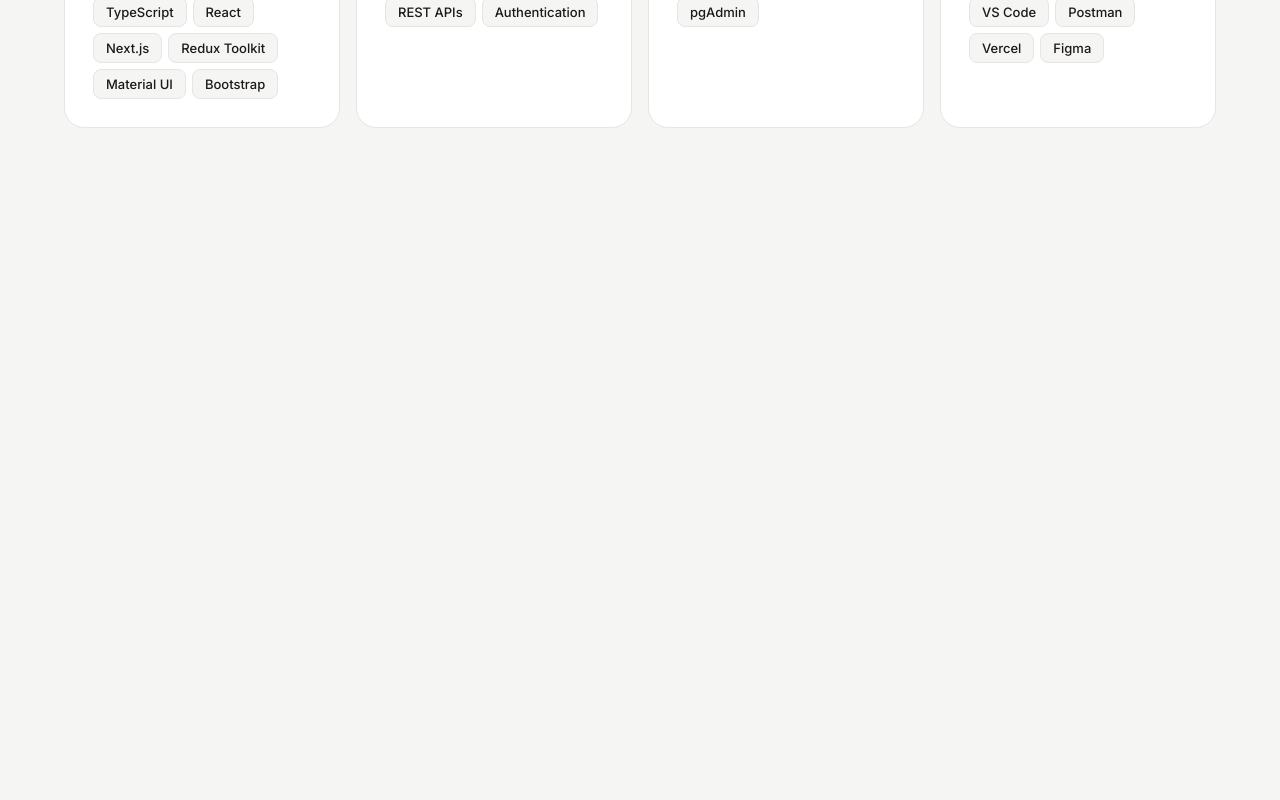
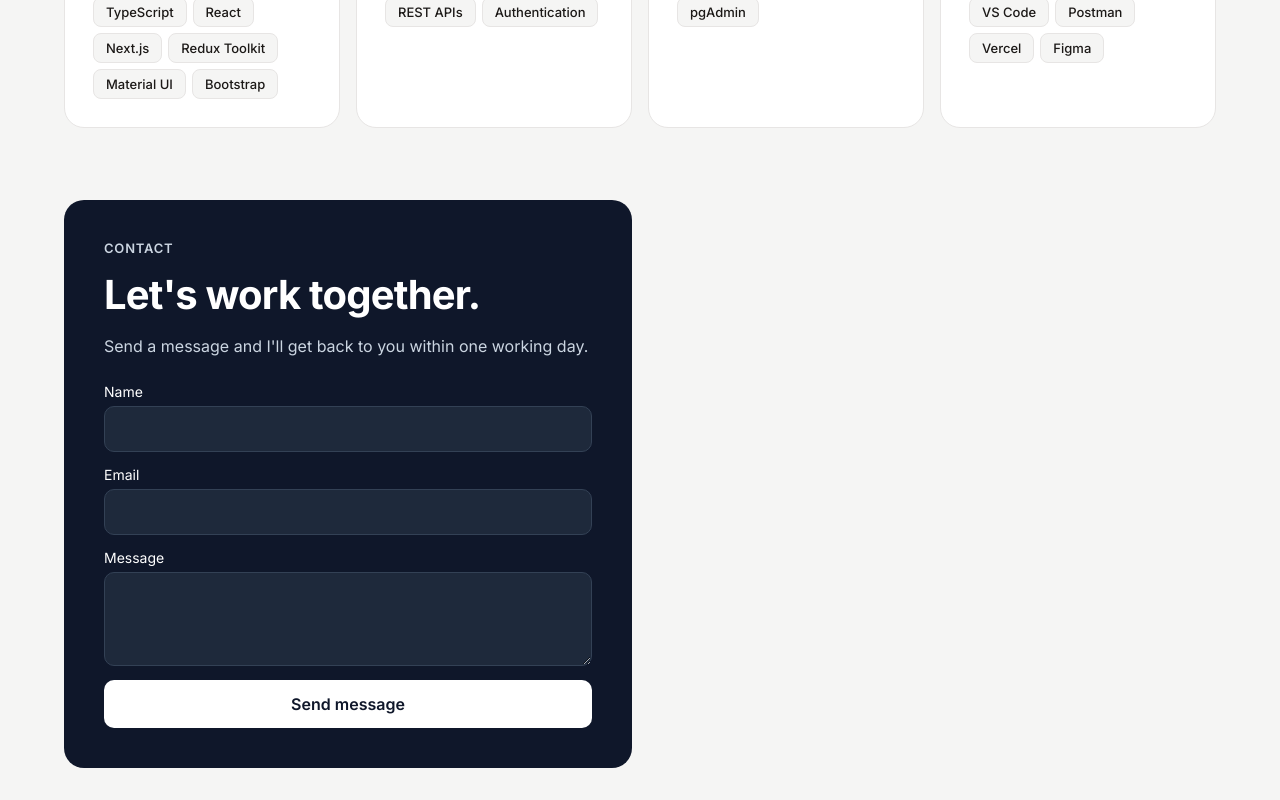
Before and after one commit to shijinanithin/portfolio, a Next.js app: page / in a window 1280 px wide. Shown: the part 2591-3391 px from the top of the page. Before the commit the page ends 2751 px from the top, so only its background shows below. Built offline with nearby package versions, Linux system fonts and the light colour scheme.

Commit message:
Add working contact form

```diff
--- /dev/null
+++ b/app/components/Contact.module.css
@@ -0,0 +1,115 @@
+.section {
+    margin-top: 72px;
+    display: grid;
+    grid-template-columns: repeat(2, 1fr);
+    gap: 16px;
+}
+
+.formCard {
+    background: var(--heading);
+    color: #fff;
+    border-radius: 20px;
+    padding: 40px;
+    display: flex;
+    flex-direction: column;
+    gap: 16px;
+}
+
+.eyebrow {
+    margin: 0;
+    font-size: 13px;
+    font-weight: 600;
+    letter-spacing: 0.06em;
+    text-transform: uppercase;
+    color: var(--text-on-dark);
+}
+
+.title {
+    margin: 0;
+    font-size: clamp(30px, 3.5vw, 40px);
+    line-height: 1.15;
+    font-weight: 700;
+    letter-spacing: -0.02em;
+}
+
+.intro {
+    margin: 0;
+    font-size: 16px;
+    line-height: 1.6;
+    color: var(--text-on-dark);
+}
+
+.form {
+    display: flex;
+    flex-direction: column;
+    gap: 14px;
+    margin-top: 8px;
+}
+
+.label {
+    display: flex;
+    flex-direction: column;
+    gap: 6px;
+    font-size: 14px;
+}
+
+.input,
+.textarea {
+    border: 1px solid var(--border-on-dark);
+    background: var(--input-on-dark);
+    color: #fff;
+    border-radius: 10px;
+    font: inherit;
+}
+
+.input {
+    min-height: 46px;
+    padding: 0 14px;
+}
+
+.textarea {
+    padding: 12px 14px;
+    resize: vertical;
+}
+
+.input:focus,
+.textarea:focus {
+    outline: 2px solid var(--text-on-dark);
+    outline-offset: 1px;
+}
+
+.button {
+    min-height: 48px;
+    border: none;
+    border-radius: 10px;
+    background: #fff;
+    color: var(--heading);
+    font: inherit;
+    font-weight: 600;
+    cursor: pointer;
+}
+
+.button:disabled {
+    opacity: 0.6;
+    cursor: wait;
+}
+
+.success {
+    margin: 0;
+    color: var(--success-on-dark);
+}
+
+.error {
+    margin: 0;
+    color: var(--error-on-dark);
+}
+
+.hidden {
+    display: none;
+}
+
+@media (max-width: 900px) {
+    .section {
+        grid-template-columns: 1fr;
+    }
+}
--- /dev/null
+++ b/app/components/Contact.tsx
@@ -0,0 +1,103 @@
+"use client";
+
+import { useState, type FormEvent } from "react";
+import styles from "./Contact.module.css";
+
+type Status = "idle" | "sending" | "success" | "error";
+
+export default function Contact() {
+  const [status, setStatus] = useState<Status>("idle");
+
+  async function handleSubmit(event: FormEvent<HTMLFormElement>) {
+    event.preventDefault();
+    setStatus("sending");
+
+    const form = event.currentTarget;
+    const formData = new FormData(form);
+    formData.append("access_key", process.env.NEXT_PUBLIC_WEB3FORMS_KEY ?? "");
+    formData.append("subject", "New message from your portfolio");
+
+    try {
+      const response = await fetch("https://api.web3forms.com/submit", {
+        method: "POST",
+        body: formData,
+      });
+      const result = await response.json();
+
+      if (result.success) {
+        setStatus("success");
+        form.reset();
+      } else {
+        setStatus("error");
+      }
+    } catch {
+      setStatus("error");
+    }
+  }
+
+  return (
+    <section id="contact" className={styles.section}>
+      <div className={styles.formCard}>
+        <p className={styles.eyebrow}>Contact</p>
+        <h2 className={styles.title}>Let&apos;s work together.</h2>
+        <p className={styles.intro}>
+          Send a message and I&apos;ll get back to you within one working day.
+        </p>
+
+        <form onSubmit={handleSubmit} className={styles.form}>
+          <input
+            type="checkbox"
+            name="botcheck"
+            className={styles.hidden}
+            tabIndex={-1}
+            autoComplete="off"
+          />
+
+          <label className={styles.label}>
+            Name
+            <input type="text" name="name" required className={styles.input} />
+          </label>
+
+          <label className={styles.label}>
+            Email
+            <input
+              type="email"
+              name="email"
+              required
+              className={styles.input}
+            />
+          </label>
+
+          <label className={styles.label}>
+            Message
+            <textarea
+              name="message"
+              rows={4}
+              required
+              className={styles.textarea}
+            />
+          </label>
+
+          <button
+            type="submit"
+            disabled={status === "sending"}
+            className={styles.button}
+          >
+            {status === "sending" ? "Sending..." : "Send message"}
+          </button>
+
+          {status === "success" && (
+            <p className={styles.success} role="status">
+              Thank you! Your message has been sent.
+            </p>
+          )}
+          {status === "error" && (
+            <p className={styles.error} role="alert">
+              Sorry, something went wrong. Please try again.
+            </p>
+          )}
+        </form>
+      </div>
+    </section>
+  );
+}
--- a/app/globals.css
+++ b/app/globals.css
@@ -11,6 +11,9 @@
   --success: #16a34a;
   --nav-link: #44403c;
   --border-strong: #d6d3d1;
+  --input-on-dark: #1e293b;
+  --success-on-dark: #86efac;
+  --error-on-dark: #fca5a5;
 }
 
 * {
--- a/app/page.tsx
+++ b/app/page.tsx
@@ -2,6 +2,7 @@ import Hero from "./components/Hero";
 import Projects from "./components/Projects";
 import About from "./components/About";
 import Skills from "./components/Skills";
+import Contact from "./components/Contact";
 
 export default function Home() {
   return (
@@ -10,6 +11,7 @@ export default function Home() {
       <Projects />
       <About />
       <Skills />
+      <Contact />
     </main>
   );
 }
```
